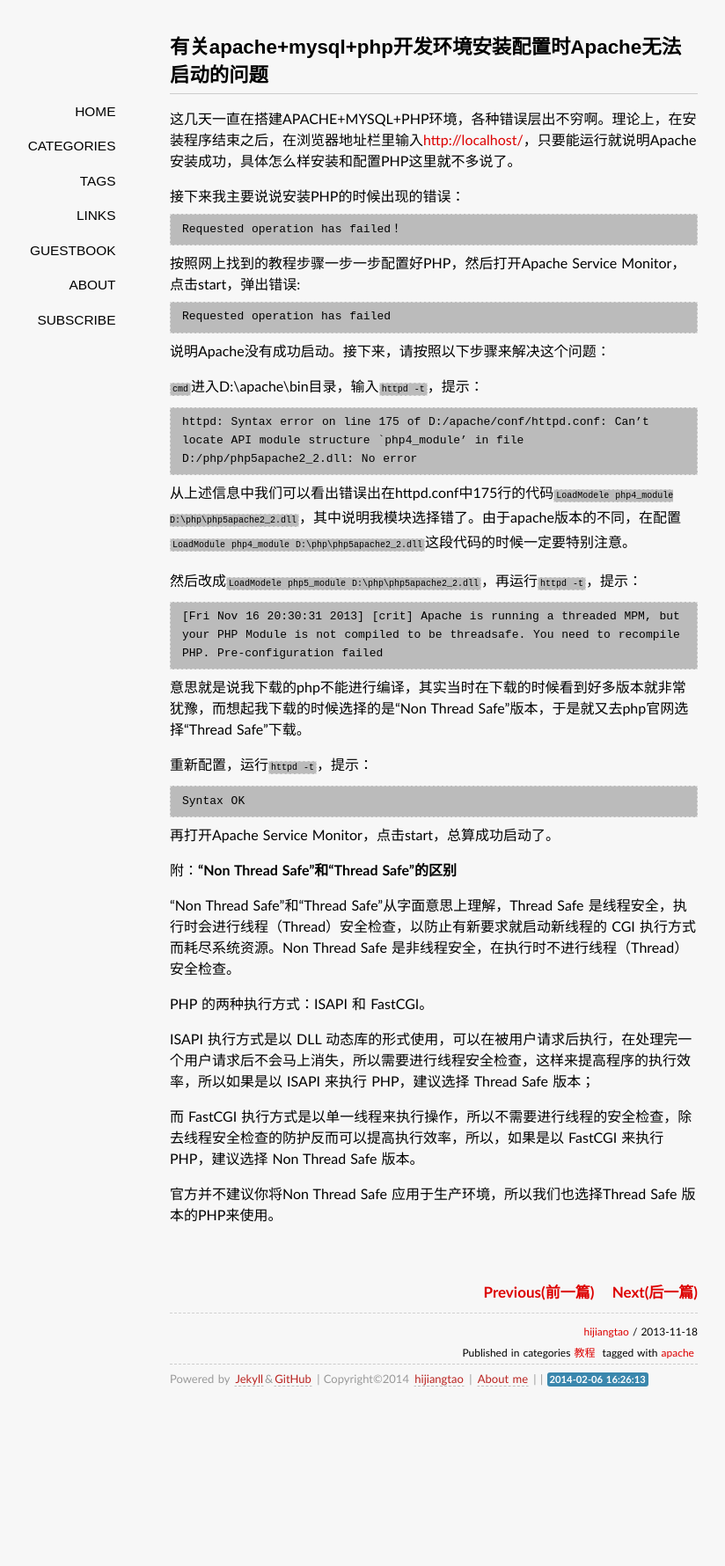
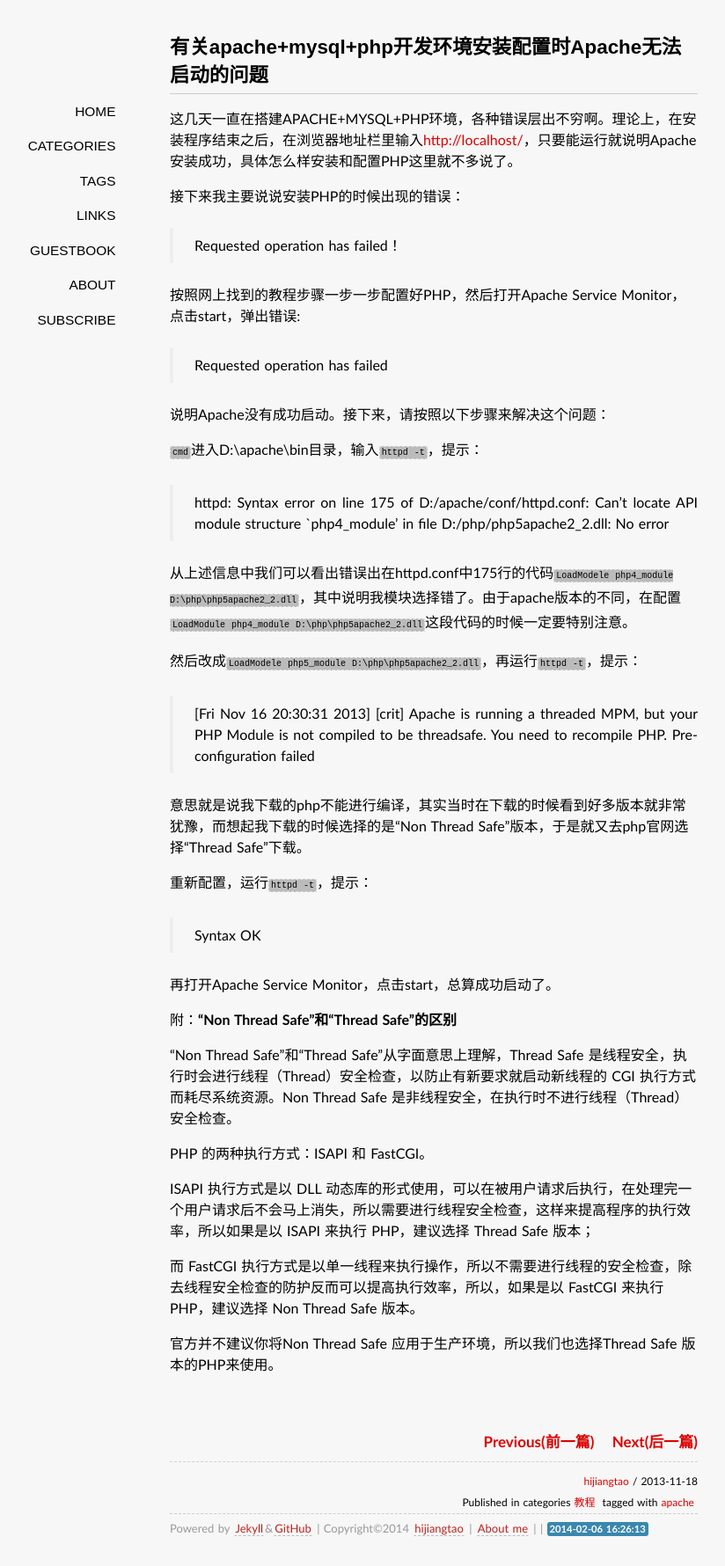
Before and after one commit to jessica0530/hijiangtao.github.io, a Jekyll site: the page built from _posts/2013-11-18-apachesolution.md, in a window 1280 px wide. Shown: the whole page at 88% size, without its empty margins (147-971 px from the left). Built offline with Jekyll 4.4.1, drawn with Linux system fonts in a browser that asks for light colours; some web fonts are replaced; Markdown is read by kramdown in place of the engine named in the settings; comment, search, counter and statistics services are not loaded; before the commit the page ends 1610 px from its top, so only the background shows below that.

Commit message:
Update style.css

```diff
--- a/media/css/style.css
+++ b/media/css/style.css
@@ -28,7 +28,11 @@ li{padding:.2em 0;}
 ol,ul{list-style-position:inside;}
 ol ul, ul ol, ul ul, ol ol {margin-left:1em;}
 
-blockquote, pre code {
+blockquote{display:block;text-align:justify;border-left:4px solid #eeeeee;}
+blockquote{margin:1em 0em;padding-left:1.5em;}
+blockquote p{margin:0;padding:.5em 0;}
+
+pre code {
   background-color: #BBBBBB;
   padding: 0 1em;
   border: 1px dashed #eee !important;
```
